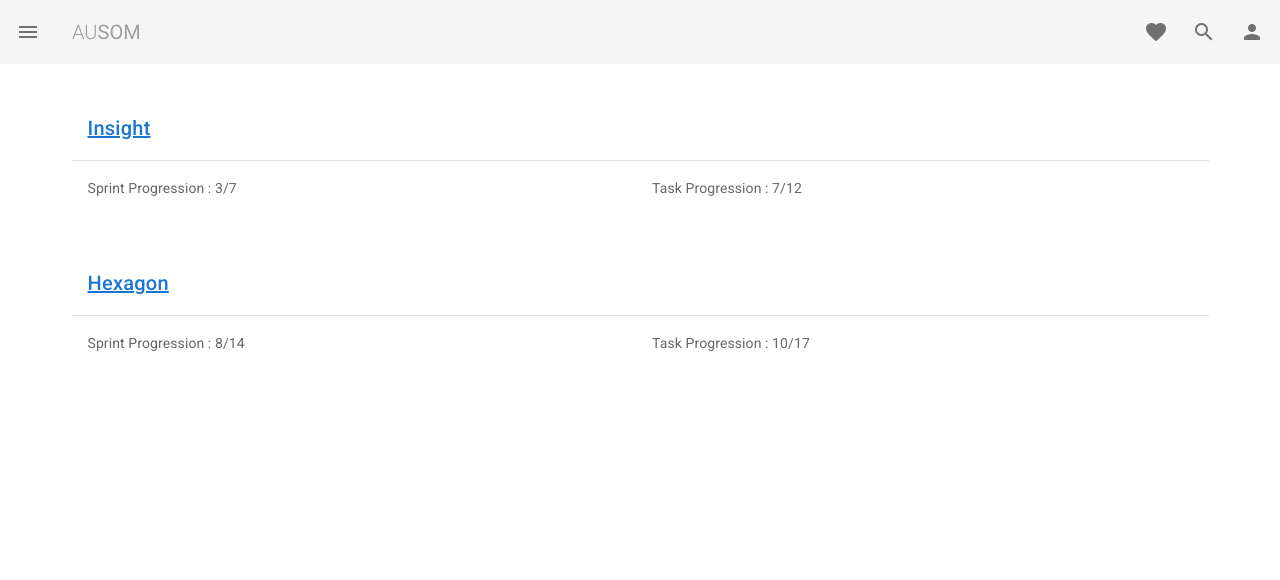
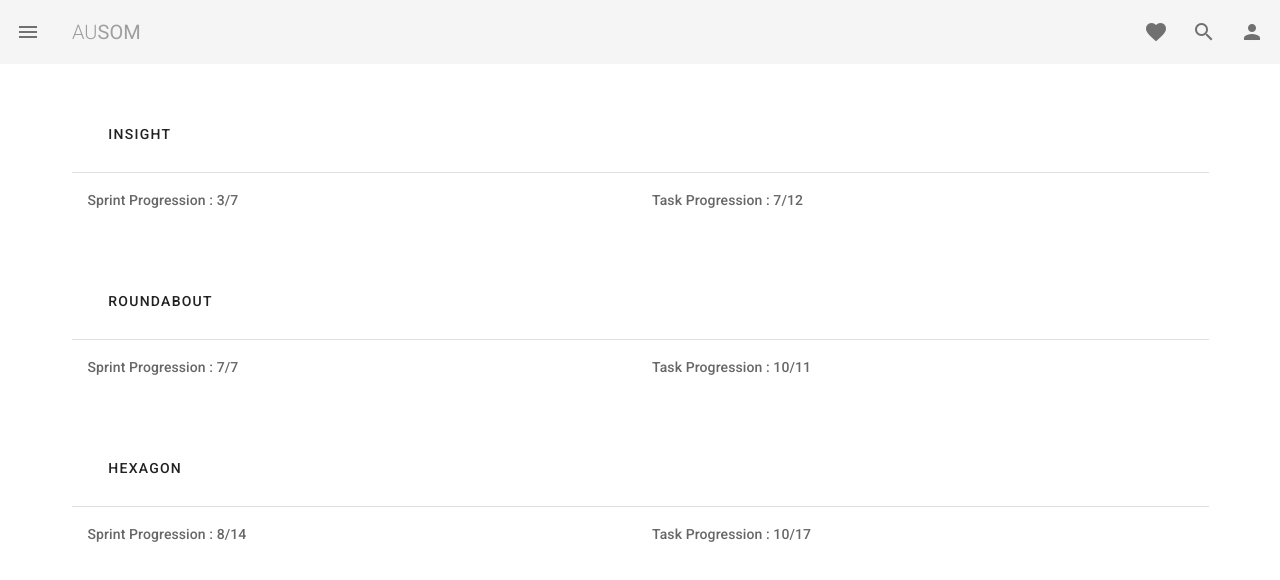
Before and after one commit to madevara24/performance-report-prototype, a Vue app: page / in a window 1280 px wide. Shown: the top 580 px of the page. Built offline with nearby package versions, Linux system fonts and the light colour scheme.

Commit message:
Change the project card style

```diff
--- a/src/components/DashboardProjectCard.vue
+++ b/src/components/DashboardProjectCard.vue
@@ -1,13 +1,13 @@
 <template>
   <v-card class="px-3 mb-5" flat>
     <v-card-title>
-      <router-link :to="{ name: 'project', params: { projectId: projectData.id }}">{{projectData.name}}</router-link>
+      <v-btn large depressed text :to="{ name: 'project', params: { projectId: projectData.id }}">{{projectData.name}}</v-btn>
     </v-card-title>
     <v-divider></v-divider>
     <v-card-text>
         <v-row>
-            <v-col cols="12" md="6" xs="12">Sprint Progression : {{projectData.sprintProgress}}/{{projectData.sprintDuration}}</v-col>
-            <v-col cols="12" md="6" xs="12">Task Progression : {{projectData.completedTasks}}/{{projectData.totalTasks}}</v-col>
+            <v-col class="font-weight-medium" cols="12" md="6" xs="12">Sprint Progression : {{projectData.sprintProgress}}/{{projectData.sprintDuration}}</v-col>
+            <v-col class="font-weight-medium" cols="12" md="6" xs="12">Task Progression : {{projectData.completedTasks}}/{{projectData.totalTasks}}</v-col>
         </v-row>
     </v-card-text>
     <v-card-actions>
@@ -23,14 +23,7 @@ export default {
         }
     },
     props:{
-        projectData:{
-                name: null,
-                sprintDuration: null,
-                sprintProgress: null,
-                totalTasks: null,
-                completedTasks: null,
-                link: null
-            }
+        projectData:{}
     },
     methods: {
       selectProject(){
--- a/src/views/Home.vue
+++ b/src/views/Home.vue
@@ -16,7 +16,8 @@ export default {
     return {
       projects:[
         {id:1, name: 'Insight', sprintDuration:7, sprintProgress:3, totalTasks:12, completedTasks:7},
-        {id:2, name: 'Hexagon', sprintDuration:14, sprintProgress:8, totalTasks:17, completedTasks:10}
+        {id:2, name: 'Roundabout', sprintDuration:7, sprintProgress:7, totalTasks:11, completedTasks:10},
+        {id:3, name: 'Hexagon', sprintDuration:14, sprintProgress:8, totalTasks:17, completedTasks:10}
       ]
     }
   },
```
